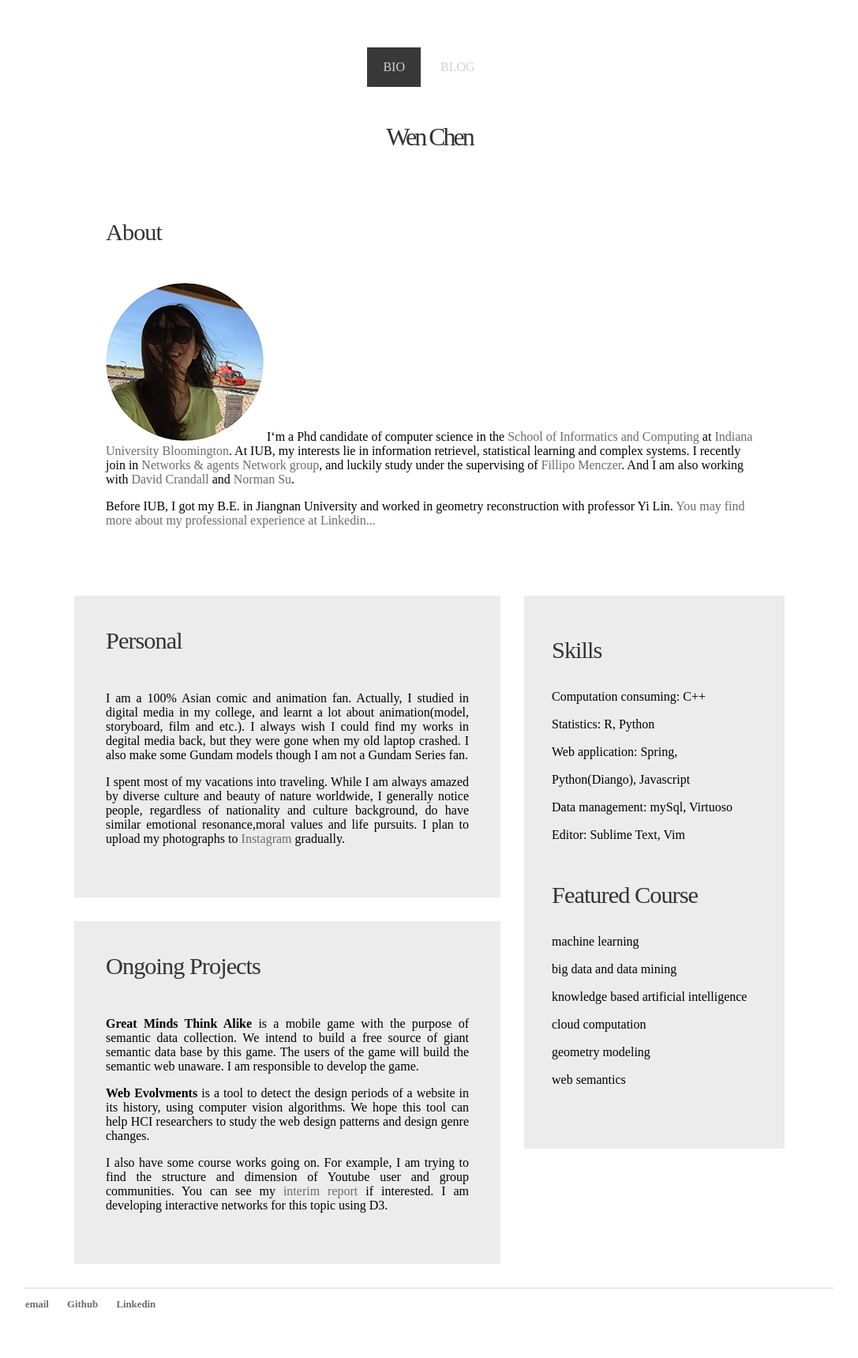
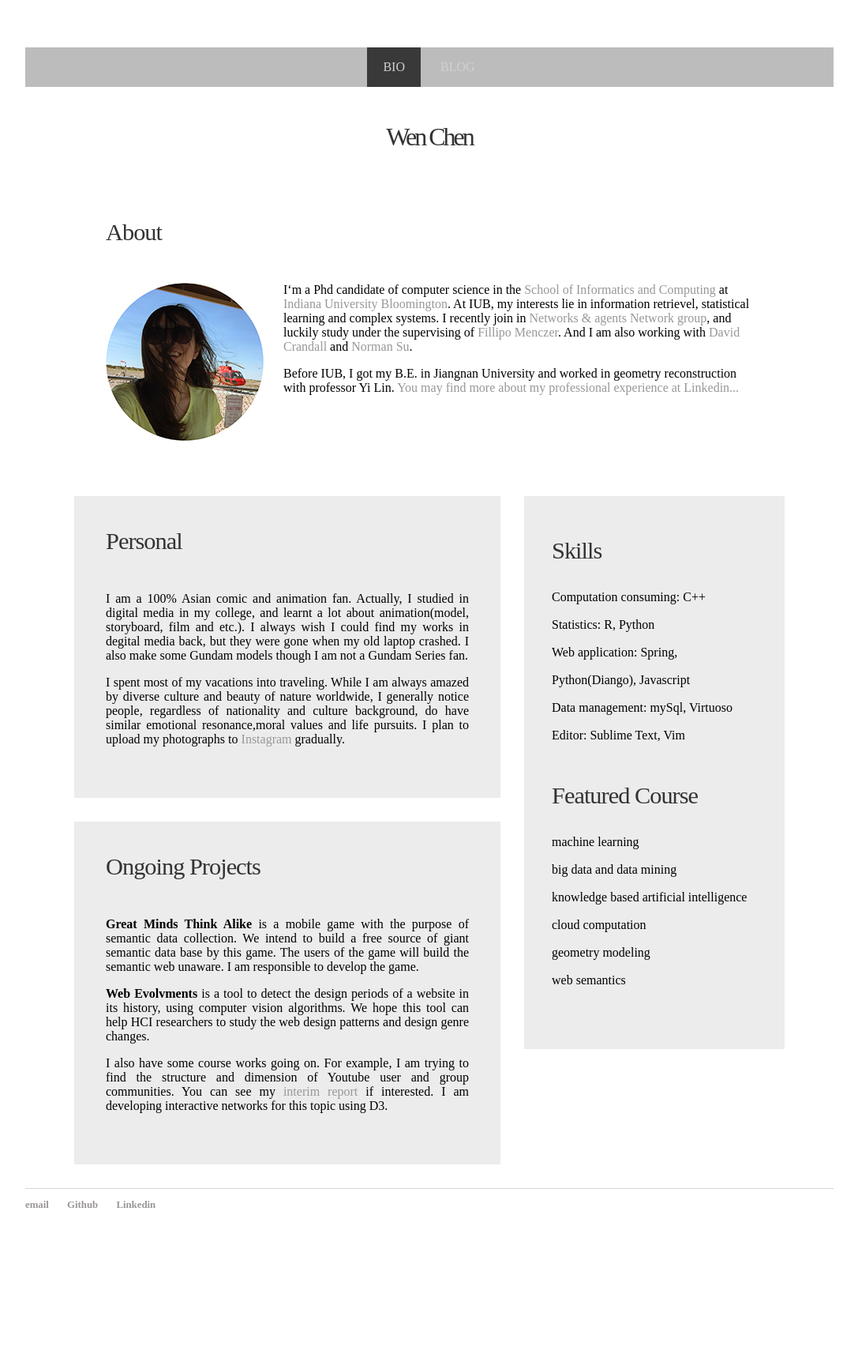
Before and after one commit to roisevege/roisevege.github.io, a Jekyll site: the page built from index.html, in a window 1280 px wide. Shown: the whole page at 79% size, without its empty margins (96-1183 px from the left). Built offline with Jekyll 4.4.1, drawn with Linux system fonts in a browser that asks for light colours; after the commit the page ends 1593 px from its top, so only the background shows below that.

Commit message:
..try to fix background again +1/

```diff
--- a/css/main.css
+++ b/css/main.css
@@ -16,7 +16,7 @@ footer ul li {
 }
 a {
     text-decoration: none;
-    color: #6C6B6B;
+    color: #9a9696;
 }
 a:hover {
     color: #fff;
@@ -107,7 +107,7 @@ img.aligncenter {
 /* Menu */
 #menu-wrapper{
     height: 50px;
-    background: url("image/menu-wrapper.png") repeat-x left top;
+    background: url("/image/menu-wrapper.png") repeat-x left top;
 }
 
 #menu {
@@ -257,7 +257,7 @@ img.aligncenter {
     width: 820px;
     margin: 30px auto 30px auto;
     padding: 40px 40px;
-    background: #ffffff;
+    background: rgba(0,0,0,0);
 }
 
 #about .title{
--- a/index.html
+++ b/index.html
@@ -10,7 +10,7 @@ title: Wen Chen's
 
 	<div id = "about">
 	<h2 class = "title">About</h2>
-	<p><img class = "pure_img" src = "/image/profile.jpg" alt = "Mug Shot of Wen Chen:-)"> I‘m a Phd candidate of computer science in the <a href = "http://www.soic.indiana.edu/index.html">School of Informatics and Computing</a> at <a href = "https://www.indiana.edu/">Indiana University Bloomington</a>. At IUB, my interests lie in information retrievel, statistical learning and complex systems. I recently join in <a href = "http://cnets.indiana.edu/groups/nan/">Networks & agents Network group</a>, and luckily study under the supervising of <a href = "http://cnets.indiana.edu/people/filippo-menczer/">Fillipo Menczer</a>. And I am also working with <a href = "http://www.cs.indiana.edu/~djcran/">David Crandall</a> and <a href = "http://www.normsu.com/">Norman Su</a>.</p>
+	<p><img class = "alignleft" src = "/image/profile.jpg" alt = "Mug Shot of Wen Chen:-)" > I‘m a Phd candidate of computer science in the <a href = "http://www.soic.indiana.edu/index.html">School of Informatics and Computing</a> at <a href = "https://www.indiana.edu/">Indiana University Bloomington</a>. At IUB, my interests lie in information retrievel, statistical learning and complex systems. I recently join in <a href = "http://cnets.indiana.edu/groups/nan/">Networks & agents Network group</a>, and luckily study under the supervising of <a href = "http://cnets.indiana.edu/people/filippo-menczer/">Fillipo Menczer</a>. And I am also working with <a href = "http://www.cs.indiana.edu/~djcran/">David Crandall</a> and <a href = "http://www.normsu.com/">Norman Su</a>.</p>
 	<p> Before IUB, I got my B.E. in Jiangnan University and worked in geometry reconstruction with professor Yi Lin. <a href = "https://www.linkedin.com/pub/wen-chen/b7/4a8/b3b">You may find more about my professional experience at Linkedin...</a></p>
 	</div><!--/.about-->
 
```
